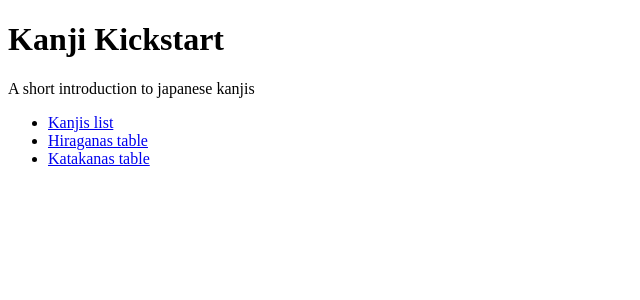
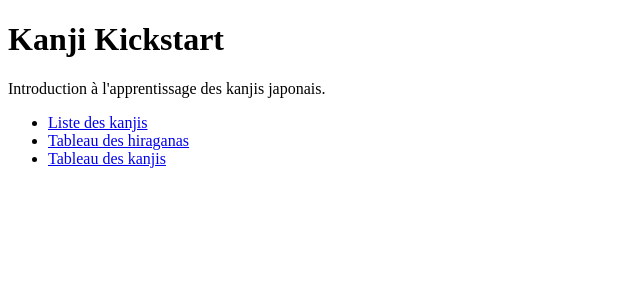
Before and after one commit to KamiAmiga/kanjiKickstart, a Vue app: page / in a window 1280 px wide. Shown: the top 300 px of the page, without its empty margins (0-640 px from the left). Built offline with nearby package versions, Linux system fonts and the light colour scheme.

Commit message:
Conditionnal backlink behavior

```diff
--- a/src/components/BackLink.vue
+++ b/src/components/BackLink.vue
@@ -1,8 +1,20 @@
 <script setup lang="ts">
+interface Props {
+  destination?: string
+}
+
+defineProps<Props>()
 </script>
 
 <template>
-  <router-link :to="{ name: 'home' }">Back to Home</router-link>
+  <router-link v-if="destination === 'Kanjis'"
+    :to="{ name: destination }">
+    Retour à la liste des kanjis
+  </router-link>
+  <router-link v-else
+    :to="{ name: 'Home' }">
+    Retour à l'accueil
+  </router-link>
 </template>
 
 <style scoped>
--- a/src/router.ts
+++ b/src/router.ts
@@ -9,28 +9,28 @@ import KanjiItem from './views/KanjiItem.vue'
 const routes = [
   {
     path: '/',
-    name: 'home',
-    component: Home,
+    name: 'Home',
+    component: Home
   },
   {
     path: '/kanjis',
-    name: 'kanjis',
-    component: KanjisList,
+    name: 'Kanjis',
+    component: KanjisList
   },
   {
     path: '/hiraganas',
-    name: 'hiraganas',
-    component: HiraganasTable,
+    name: 'HiraganasTable',
+    component: HiraganasTable
   },
   {
     path: '/katakanas',
-    name: 'katakanas',
-    component: KatakanasTable,
+    name: 'KatakanasTable',
+    component: KatakanasTable
   },
   {
     path: '/kanjis/:id',
-    name: 'kanjiItem',
-    component: KanjiItem,
+    name: 'Kanji',
+    component: KanjiItem
   }
 ]
 
--- a/src/views/Home.vue
+++ b/src/views/Home.vue
@@ -3,13 +3,19 @@
 
 <template>
   <h1>Kanji Kickstart</h1>
-  <p>A short introduction to japanese kanjis</p>
+  <p>Introduction à l'apprentissage des kanjis japonais.</p>
 
   <nav>
     <ul>
-      <li><router-link :to="{ name: 'kanjis' }">Kanjis list</router-link></li>
-      <li><router-link :to="{ name: 'hiraganas' }">Hiraganas table</router-link></li>
-      <li><router-link :to="{ name: 'katakanas' }">Katakanas table</router-link></li>
+      <li>
+        <router-link :to="{ name: 'Kanjis' }">Liste des kanjis</router-link>
+      </li>
+      <li>
+        <router-link :to="{ name: 'HiraganasTable' }">Tableau des hiraganas</router-link>
+      </li>
+      <li>
+        <router-link :to="{ name: 'KatakanasTable' }">Tableau des kanjis</router-link>
+      </li>
     </ul>
   </nav>
 </template>
--- a/src/views/KanjiItem.vue
+++ b/src/views/KanjiItem.vue
@@ -1,6 +1,6 @@
 <script setup lang="ts">
 import { useRoute } from 'vue-router'
-import { computed, ComputedRef, defineComponent } from 'vue'
+import { computed, ComputedRef } from 'vue'
 import { kanjiList, KanjiItem } from '../store'
 
 import Backlink from '../components/Backlink.vue'
@@ -11,7 +11,7 @@ const kanjiInfos = computed(() => kanjiList.find(kanji => kanji.id === parseInt(
 </script>
 
 <template>
-  <Backlink />
+  <Backlink destination="Kanjis"/>
 
   <h1>Kanji item</h1>
 
--- a/src/views/KanjisList.vue
+++ b/src/views/KanjisList.vue
@@ -9,7 +9,7 @@ import Backlink from '../components/Backlink.vue'
 
   <ul>
     <li v-for="kanjiItem in kanjiList" :key="kanjiItem.id">
-      <router-link :to="{ name: 'kanjiItem', params: { id: kanjiItem.id }}">
+      <router-link :to="{ name: 'Kanji', params: { id: kanjiItem.id }}">
         {{ kanjiItem.kanji }}
         {{ kanjiItem.translation }}
       </router-link>
```
